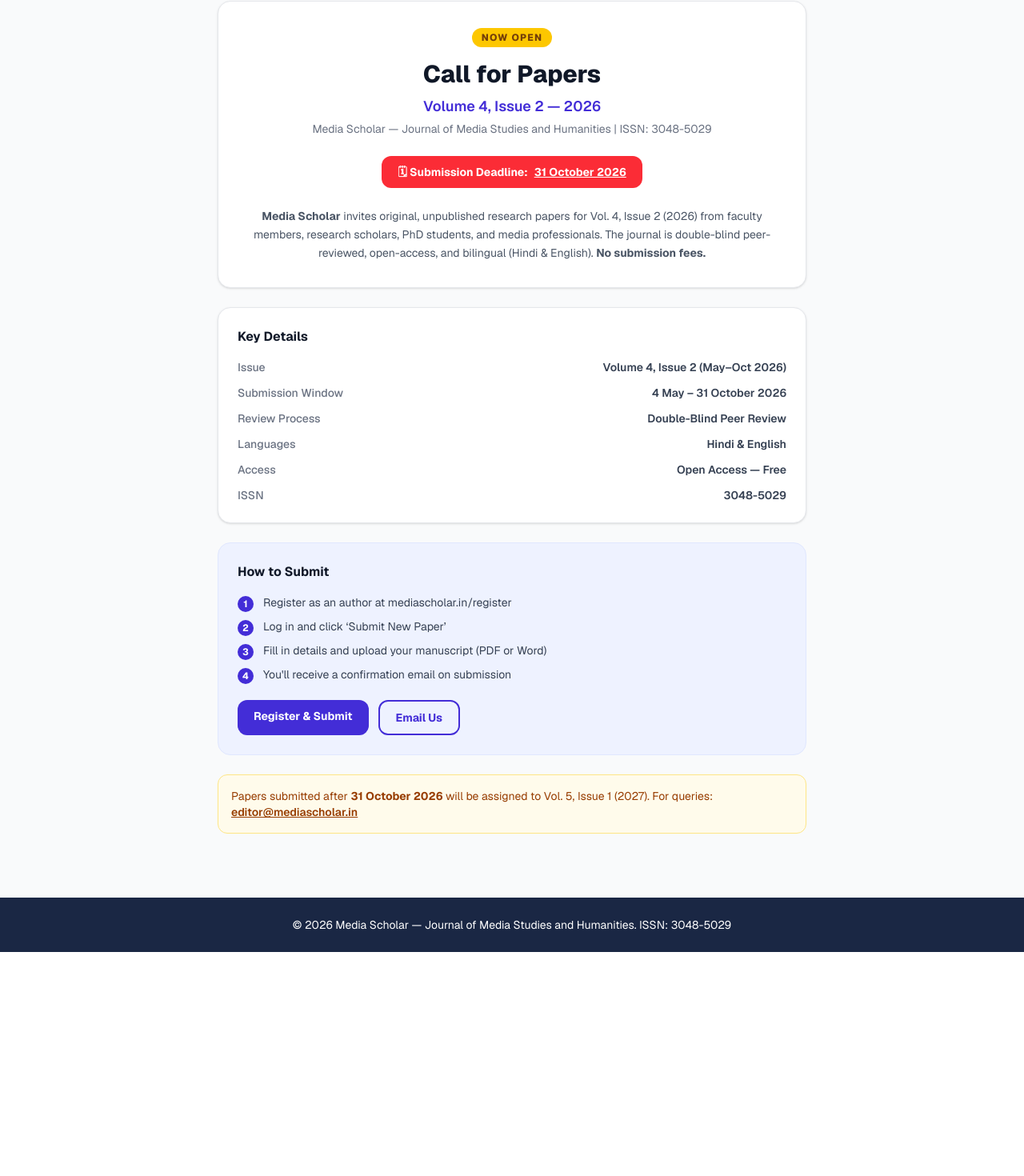
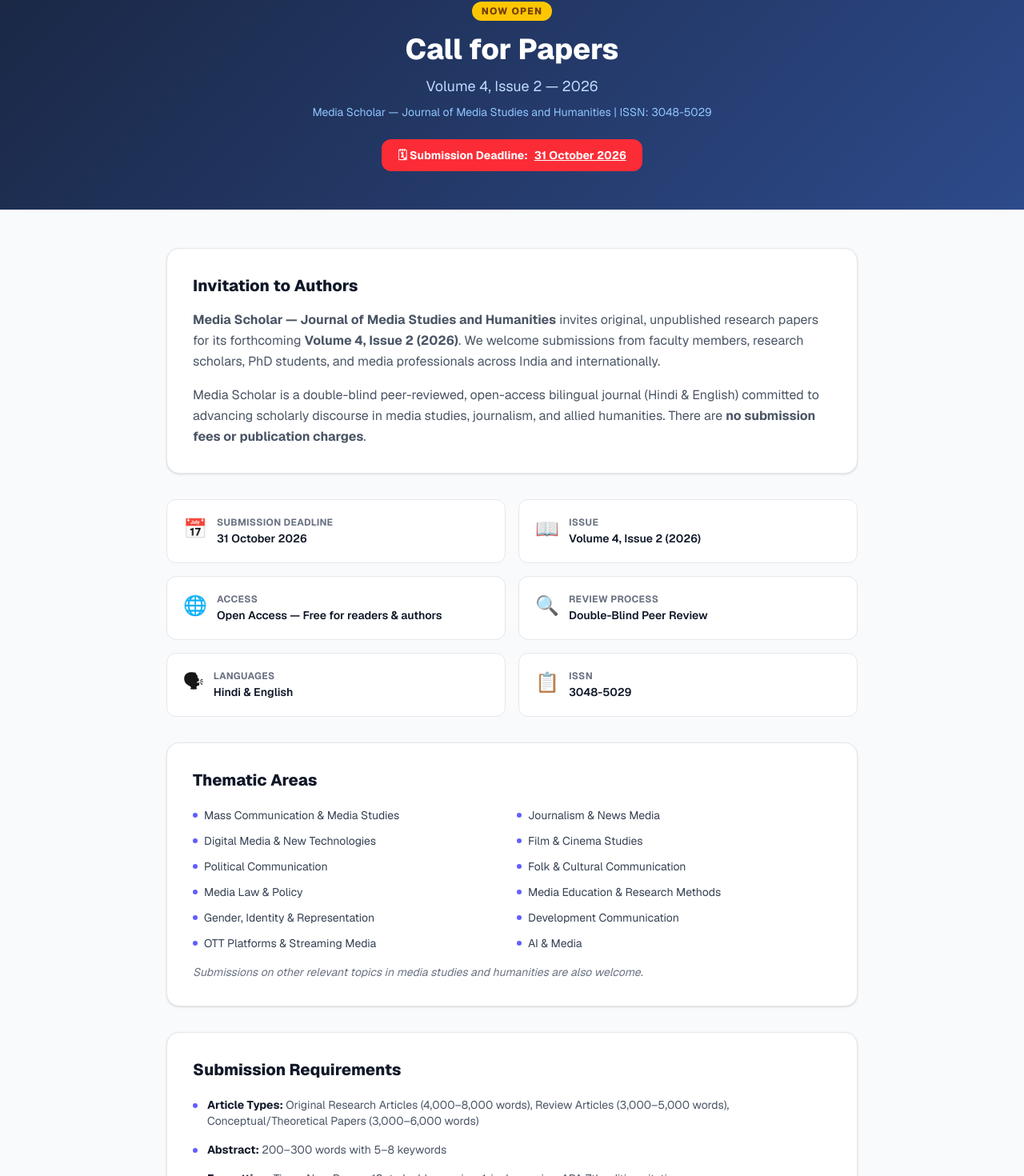
Before and after one commit to arampandey/mediascholar-platform, a Next.js app: page /call-for-papers in a window 1280 px wide. Shown: the part 107-1577 px from the top of the page at 80% size. Before the commit the page ends 1297 px from the top, so only its background shows below. Built offline with nearby package versions, Linux system fonts and the light colour scheme; no server answers.

Commit message:
style: restore original CFP page design with Vol 4 Issue 2 data

```diff
--- a/app/call-for-papers/page.tsx
+++ b/app/call-for-papers/page.tsx
@@ -13,60 +13,134 @@
     <div className="min-h-screen flex flex-col bg-gray-50">
       <Navbar />
 
-      <main className="flex-1 max-w-3xl mx-auto px-4 py-12 w-full space-y-6">
+      {/* Hero */}
+      <div style={{ background: "linear-gradient(135deg, #1a2744 0%, #2d4a8a 100%)" }} className="py-12 px-4 text-white text-center">
+        <span className="inline-block bg-yellow-400 text-yellow-900 text-xs font-extrabold uppercase tracking-widest px-3 py-1 rounded-full mb-4">Now Open</span>
+        <h1 className="text-3xl sm:text-4xl font-extrabold mb-3">Call for Papers</h1>
+        <p className="text-blue-200 text-lg max-w-2xl mx-auto">
+          Volume 4, Issue 2 — 2026
+        </p>
+        <p className="text-blue-300 text-sm mt-2">Media Scholar — Journal of Media Studies and Humanities | ISSN: 3048-5029</p>
+        <div className="mt-6 inline-flex items-center gap-2 bg-red-500 text-white font-bold px-5 py-2.5 rounded-xl text-sm">
+          🗓 Submission Deadline: <span className="underline">31 October 2026</span>
+        </div>
+      </div>
 
-        {/* Header */}
-        <div className="bg-white rounded-2xl border border-gray-200 p-8 shadow-sm text-center">
-          <span className="inline-block bg-yellow-400 text-yellow-900 text-xs font-extrabold uppercase tracking-widest px-3 py-1 rounded-full mb-4">Now Open</span>
-          <h1 className="text-3xl font-extrabold text-gray-900 mb-2">Call for Papers</h1>
-          <p className="text-indigo-700 font-semibold text-lg mb-1">Volume 4, Issue 2 — 2026</p>
-          <p className="text-gray-500 text-sm mb-6">Media Scholar — Journal of Media Studies and Humanities | ISSN: 3048-5029</p>
-          <div className="inline-flex items-center gap-2 bg-red-500 text-white font-bold px-5 py-2.5 rounded-xl text-sm mb-6">
-            🗓 Submission Deadline: <span className="underline">31 October 2026</span>
-          </div>
-          <p className="text-gray-600 text-sm leading-relaxed">
-            <strong>Media Scholar</strong> invites original, unpublished research papers for Vol. 4, Issue 2 (2026) from faculty members, research scholars, PhD students, and media professionals. The journal is double-blind peer-reviewed, open-access, and bilingual (Hindi & English). <strong>No submission fees.</strong>
+      <main className="flex-1 max-w-4xl mx-auto px-4 py-12 w-full space-y-8">
+
+        {/* Invitation */}
+        <div className="bg-white rounded-2xl border border-gray-200 p-8 shadow-sm">
+          <h2 className="text-xl font-extrabold text-gray-900 mb-4">Invitation to Authors</h2>
+          <p className="text-gray-600 leading-relaxed mb-4">
+            <strong>Media Scholar — Journal of Media Studies and Humanities</strong> invites original, unpublished research papers for its forthcoming <strong>Volume 4, Issue 2 (2026)</strong>. We welcome submissions from faculty members, research scholars, PhD students, and media professionals across India and internationally.
+          </p>
+          <p className="text-gray-600 leading-relaxed">
+            Media Scholar is a double-blind peer-reviewed, open-access bilingual journal (Hindi & English) committed to advancing scholarly discourse in media studies, journalism, and allied humanities. There are <strong>no submission fees or publication charges</strong>.
           </p>
         </div>
 
         {/* Key Details */}
-        <div className="bg-white rounded-2xl border border-gray-200 p-6 shadow-sm">
-          <h2 className="text-base font-bold text-gray-900 mb-4">Key Details</h2>
-          <div className="space-y-3 text-sm text-gray-700">
-            <div className="flex justify-between"><span className="text-gray-500 font-medium">Issue</span><span className="font-semibold">Volume 4, Issue 2 (May–Oct 2026)</span></div>
-            <div className="flex justify-between"><span className="text-gray-500 font-medium">Submission Window</span><span className="font-semibold">4 May – 31 October 2026</span></div>
-            <div className="flex justify-between"><span className="text-gray-500 font-medium">Review Process</span><span className="font-semibold">Double-Blind Peer Review</span></div>
-            <div className="flex justify-between"><span className="text-gray-500 font-medium">Languages</span><span className="font-semibold">Hindi & English</span></div>
-            <div className="flex justify-between"><span className="text-gray-500 font-medium">Access</span><span className="font-semibold">Open Access — Free</span></div>
-            <div className="flex justify-between"><span className="text-gray-500 font-medium">ISSN</span><span className="font-semibold">3048-5029</span></div>
+        <div className="grid sm:grid-cols-2 gap-4">
+          {[
+            { icon: "📅", label: "Submission Deadline", value: "31 October 2026" },
+            { icon: "📖", label: "Issue", value: "Volume 4, Issue 2 (2026)" },
+            { icon: "🌐", label: "Access", value: "Open Access — Free for readers & authors" },
+            { icon: "🔍", label: "Review Process", value: "Double-Blind Peer Review" },
+            { icon: "🗣", label: "Languages", value: "Hindi & English" },
+            { icon: "📋", label: "ISSN", value: "3048-5029" },
+          ].map(d => (
+            <div key={d.label} className="bg-white rounded-xl border border-gray-200 p-5 flex items-start gap-3">
+              <span className="text-2xl shrink-0">{d.icon}</span>
+              <div>
+                <p className="text-xs font-bold text-gray-500 uppercase tracking-wide mb-0.5">{d.label}</p>
+                <p className="text-sm font-semibold text-gray-900">{d.value}</p>
+              </div>
+            </div>
+          ))}
+        </div>
+
+        {/* Thematic Areas */}
+        <div className="bg-white rounded-2xl border border-gray-200 p-8 shadow-sm">
+          <h2 className="text-xl font-extrabold text-gray-900 mb-5">Thematic Areas</h2>
+          <div className="grid sm:grid-cols-2 gap-3">
+            {[
+              "Mass Communication & Media Studies",
+              "Journalism & News Media",
+              "Digital Media & New Technologies",
+              "Film & Cinema Studies",
+              "Political Communication",
+              "Folk & Cultural Communication",
+              "Media Law & Policy",
+              "Media Education & Research Methods",
+              "Gender, Identity & Representation",
+              "Development Communication",
+              "OTT Platforms & Streaming Media",
+              "AI & Media",
+            ].map(area => (
+              <div key={area} className="flex items-center gap-2 text-sm text-gray-700">
+                <span className="w-1.5 h-1.5 rounded-full bg-indigo-500 shrink-0" />
+                {area}
+              </div>
+            ))}
+          </div>
+          <p className="text-sm text-gray-500 mt-4 italic">Submissions on other relevant topics in media studies and humanities are also welcome.</p>
+        </div>
+
+        {/* Submission Requirements */}
+        <div className="bg-white rounded-2xl border border-gray-200 p-8 shadow-sm">
+          <h2 className="text-xl font-extrabold text-gray-900 mb-5">Submission Requirements</h2>
+          <div className="space-y-4">
+            {[
+              { title: "Article Types", desc: "Original Research Articles (4,000–8,000 words), Review Articles (3,000–5,000 words), Conceptual/Theoretical Papers (3,000–6,000 words)" },
+              { title: "Abstract", desc: "200–300 words with 5–8 keywords" },
+              { title: "Formatting", desc: "Times New Roman 12pt, double spacing, 1-inch margins, APA 7th edition citations" },
+              { title: "File Format", desc: "PDF or Microsoft Word (.doc/.docx)" },
+              { title: "Blind Review", desc: "Do not include author names or institutional affiliations in the manuscript" },
+              { title: "Originality", desc: "Manuscripts must be original and not under review elsewhere. Similarity index must be below 20%" },
+            ].map(r => (
+              <div key={r.title} className="flex gap-3">
+                <span className="w-1.5 h-1.5 rounded-full bg-indigo-500 mt-2 shrink-0" />
+                <p className="text-sm text-gray-600"><strong className="text-gray-900">{r.title}:</strong> {r.desc}</p>
+              </div>
+            ))}
+          </div>
+          <div className="mt-5">
+            <Link href="/guidelines" className="text-sm text-indigo-700 font-semibold hover:underline">
+              Read full submission guidelines →
+            </Link>
           </div>
         </div>
 
         {/* How to Submit */}
-        <div className="bg-indigo-50 border border-indigo-100 rounded-2xl p-6">
-          <h2 className="text-base font-bold text-gray-900 mb-4">How to Submit</h2>
-          <div className="space-y-2 mb-5">
+        <div className="bg-indigo-50 border border-indigo-100 rounded-2xl p-8">
+          <h2 className="text-xl font-extrabold text-gray-900 mb-4">How to Submit</h2>
+          <div className="space-y-3 mb-6">
             {[
               "Register as an author at mediascholar.in/register",
-              "Log in and click \u2018Submit New Paper\u2019",
-              "Fill in details and upload your manuscript (PDF or Word)",
-              "You'll receive a confirmation email on submission",
+              "Log in to your author dashboard",
+              "Click 'Submit New Paper' and fill in the details",
+              "Upload your manuscript (PDF or Word)",
+              "Submit — you'll receive a confirmation email",
             ].map((step, i) => (
               <div key={i} className="flex items-start gap-3">
-                <span className="w-5 h-5 rounded-full bg-indigo-700 text-white text-xs font-bold flex items-center justify-center shrink-0 mt-0.5">{i + 1}</span>
+                <span className="w-6 h-6 rounded-full bg-indigo-700 text-white text-xs font-bold flex items-center justify-center shrink-0 mt-0.5">{i + 1}</span>
                 <p className="text-sm text-gray-700">{step}</p>
               </div>
             ))}
           </div>
           <div className="flex gap-3 flex-wrap">
-            <Link href="/register" className="px-5 py-2.5 bg-indigo-700 text-white font-bold rounded-xl hover:bg-indigo-800 transition-colors text-sm">Register & Submit</Link>
-            <a href="mailto:editor@mediascholar.in" className="px-5 py-2.5 border-2 border-indigo-700 text-indigo-700 font-bold rounded-xl hover:bg-indigo-700 hover:text-white transition-colors text-sm">Email Us</a>
+            <Link href="/register" className="px-6 py-2.5 bg-indigo-700 text-white font-bold rounded-xl hover:bg-indigo-800 transition-colors text-sm">
+              Register & Submit
+            </Link>
+            <a href="mailto:editor@mediascholar.in" className="px-6 py-2.5 border-2 border-indigo-700 text-indigo-700 font-bold rounded-xl hover:bg-indigo-700 hover:text-white transition-colors text-sm">
+              Email Us
+            </a>
           </div>
         </div>
 
-        {/* Note */}
-        <div className="bg-amber-50 border border-amber-200 rounded-xl p-4 text-sm text-amber-800">
-          Papers submitted after <strong>31 October 2026</strong> will be assigned to Vol. 5, Issue 1 (2027). For queries: <a href="mailto:editor@mediascholar.in" className="underline font-semibold">editor@mediascholar.in</a>
+        {/* Important Note */}
+        <div className="bg-amber-50 border border-amber-200 rounded-xl p-5 text-sm text-amber-800">
+          <strong>Important:</strong> The submission deadline is <strong>31 October 2026</strong>. Papers submitted after this date will be considered for the next issue. For queries, contact <a href="mailto:editor@mediascholar.in" className="underline font-semibold">editor@mediascholar.in</a>.
         </div>
 
       </main>
```
